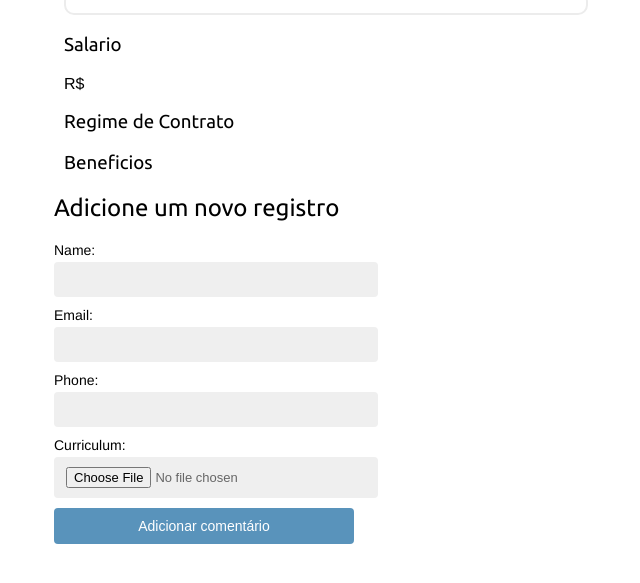
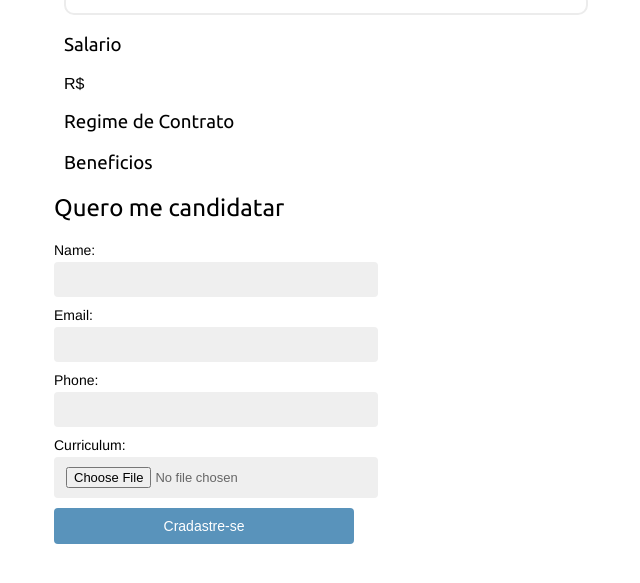
Before and after one commit to snubdev/Portal_Emprego, a Django app: template job/templates/job/detail.html in a window 1280 px wide. Shown: the part 203-786 px from the top of the page, without its empty margins (46-686 px from the left). Run offline with Django 4.2, Linux system fonts and the light colour scheme; the template is opened without the code that fills it: values that come from a table or form of the project are taken from there, others are empty.

Commit message:
Revisão no código

```diff
--- a/job/templates/job/detail.html
+++ b/job/templates/job/detail.html
@@ -24,13 +24,13 @@
 
     <div class="job_registrations">
         {% if new_registraion %}
-            <h2>Seu registro adicionado.</h2>
+            <h2>Cadastro concluido com sucesso.</h2>
         {% else %}
-            <h2>Adicione um novo registro</h2>
+            <h2>Quero me candidatar</h2>
             <form method="post" enctype ="multipart/form-data">
                 {{ registraion_form.as_p }}
                 {% csrf_token %}
-                <p><input type="submit" value="Adicionar comentário"></p>
+                <p><input type="submit" value="Cradastre-se"></p>
             </form>
         {% endif %}
     </div>
```
